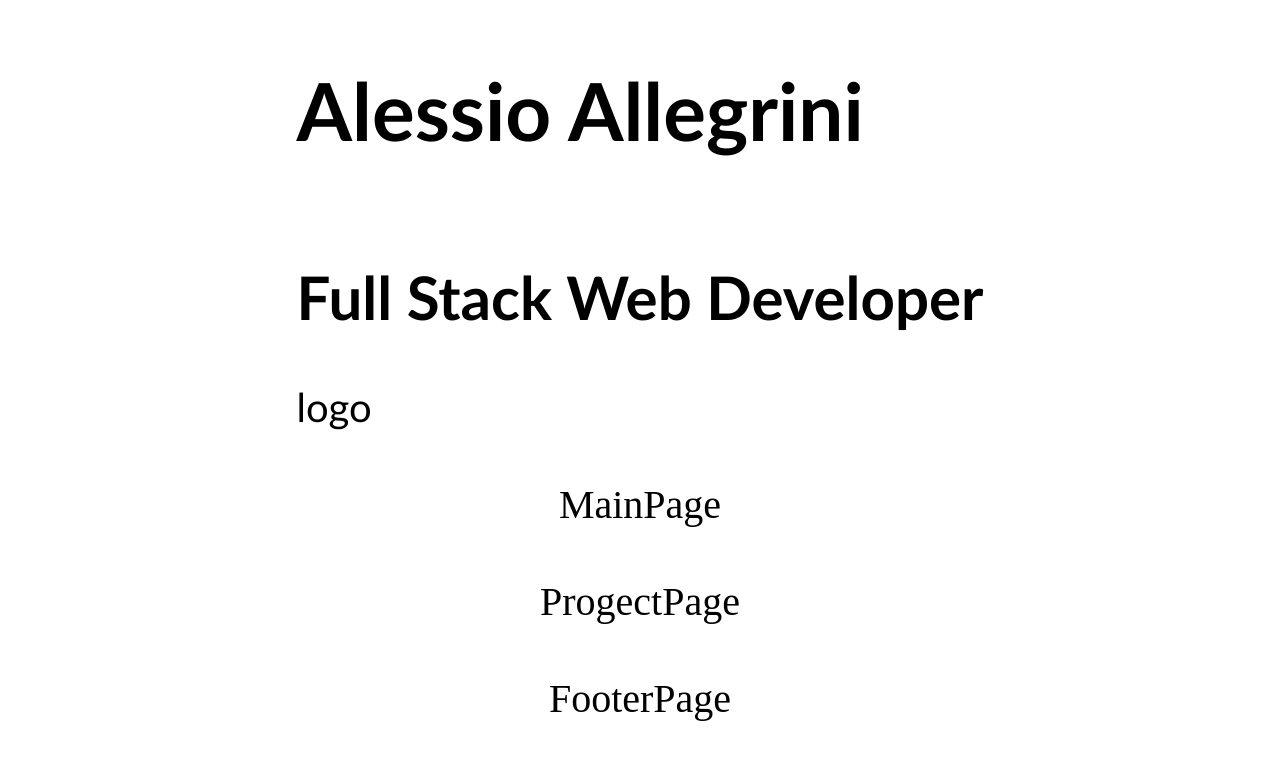
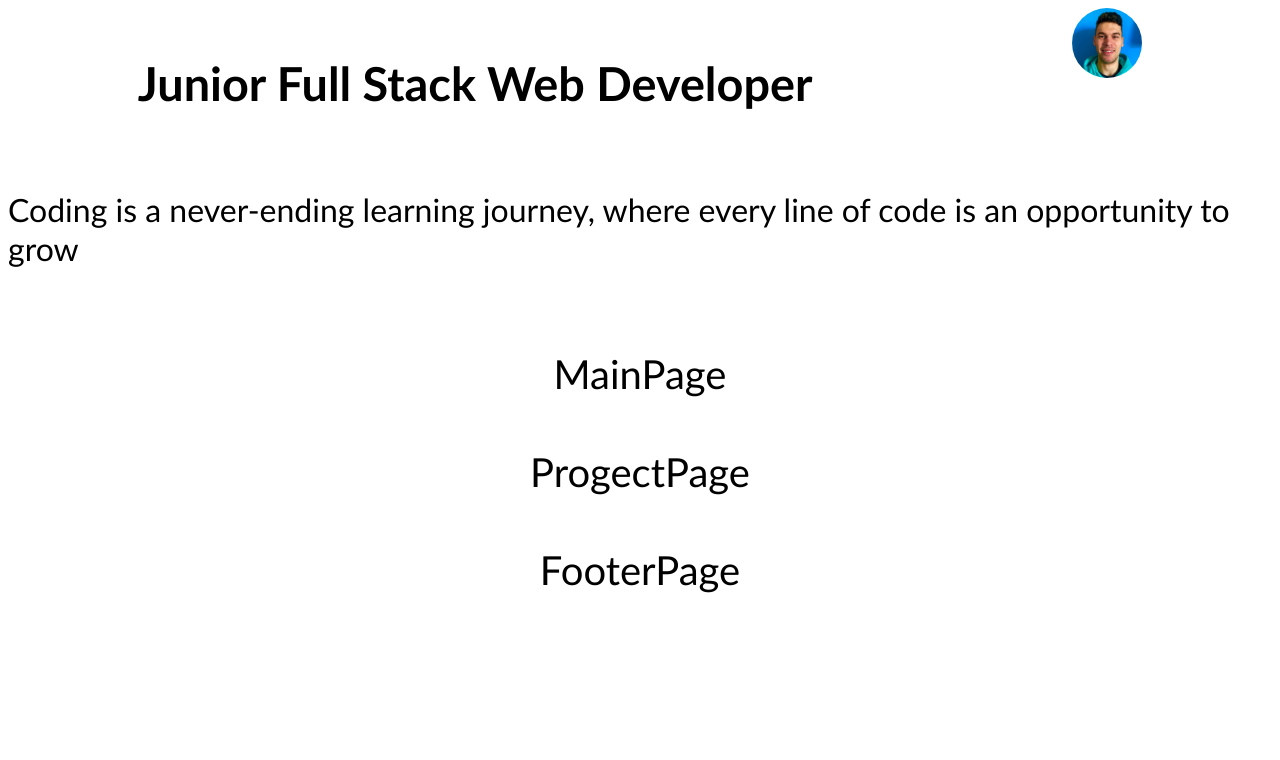
Before and after one commit to AleAlle62/progetti, a Vue app in the folder porfolio/portfolio/: page / in a window 1280 px wide. Shown: the top 760 px of the page. Built offline with nearby package versions, Linux system fonts and the light colour scheme.

Commit message:
header-new

```diff
--- a/porfolio/portfolio/src/App.vue
+++ b/porfolio/portfolio/src/App.vue
@@ -26,12 +26,27 @@ export default {
 </script>
 
 <style>
-.blocchi {
+
+
+/* per mobile */
+@media (max-width: 768px) {
+  .blocchi {
+    font-family: 'Trebuchet MS', 'Lucida Sans Unicode', 'Lucida Grande', 'Lucida Sans', Arial, sans-serif;
+  }
+}
+
+/* per desktop */
+@media (min-width: 768px) {
+  .blocchi {
+  font-family: 'Trebuchet MS', 'Lucida Sans Unicode', 'Lucida Grande', 'Lucida Sans', Arial, sans-serif;
   font-size: 40px;
   display: flex;
   flex-direction: column;
   justify-content: center;
   align-items: center;
   gap: 50px;
+  }
 }
+
+
 </style>
--- a/porfolio/portfolio/src/components/HeaderPage.vue
+++ b/porfolio/portfolio/src/components/HeaderPage.vue
@@ -1,10 +1,16 @@
 <template>
   <div class="header">
-    <h1>Alessio Allegrini</h1>
-    <h2>Full Stack Web Developer</h2>
-    <div>logo</div>
+    <!-- titolo e immagine -->
+    <div class="main-header">
+      <div class="navbar">
+        <h3>Junior Full Stack Web Developer</h3>
+        <img src="../assets/profilo.jpeg" alt="">
+      </div>
+      <p>Coding is a never-ending learning journey, where every line of code is an opportunity to grow</p>
+    </div>
   </div>
 </template>
+
 
 <script>
 export default {
@@ -14,10 +20,18 @@ export default {
 
 
 <style scoped>
-.header {
+.navbar {
   display: flex;
-  flex-direction: column;
-  font-family: 'Trebuchet MS', 'Lucida Sans Unicode', 'Lucida Grande', 'Lucida Sans', Arial, sans-serif;
+  justify-content: space-around;
+
 }
 
+p {
+  font-size: 80%;
+}
+
+img {
+  border-radius: 70%;
+  height: 70px;
+}
 </style>
```
Also changed, not shown: porfolio/portfolio/src/assets/profilo.jpeg (added).
